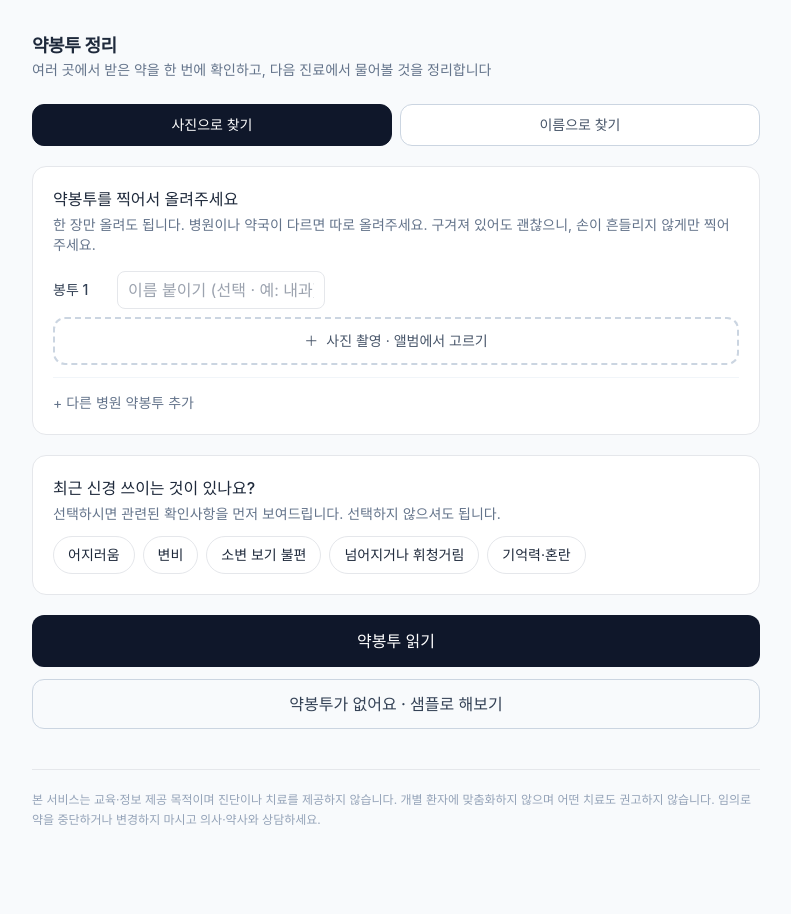
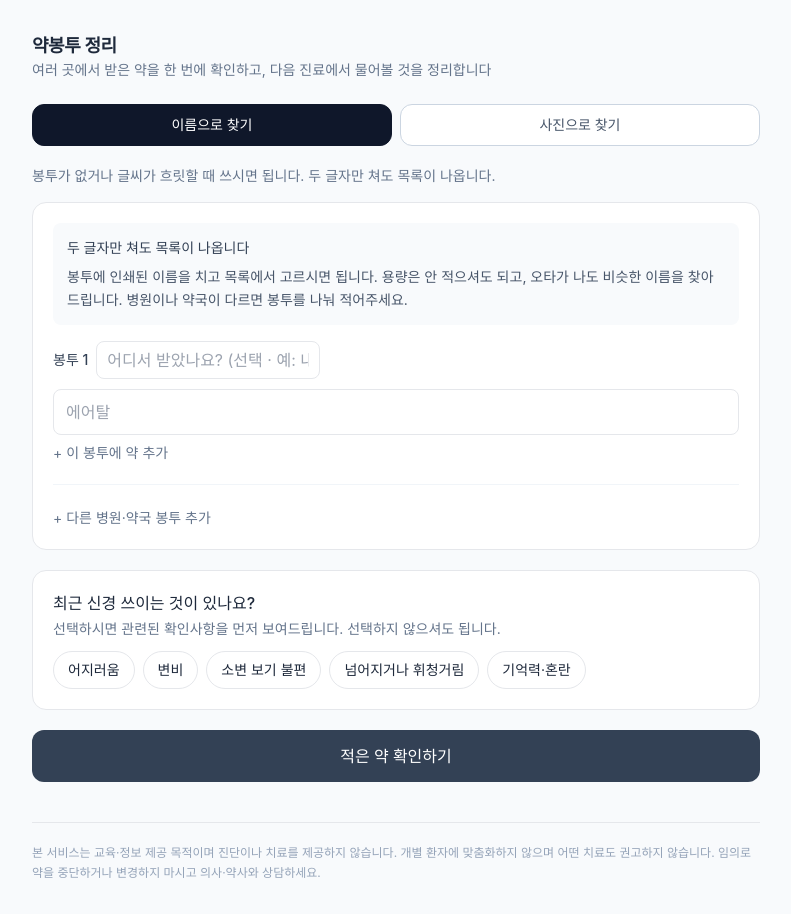
Before and after one commit to RL9-csv/medcheck, a FastAPI app: page / in a window 1280 px wide. Shown: the whole page, without its empty margins (244-1035 px from the left). Before the commit the page ends 825 px from the top, so only its background shows below. Run offline with FastAPI, Linux system fonts and the light colour scheme; parts of the project's set-up code (start-up, migrations or seed data) failed here and were passed over; some libraries are stand-ins or nearby versions.

Commit message:
이름으로 찾기를 기본 경로로 올리고, 봉투 구분과 뒤로가기를 넣는다
실기기 시험에서 사진 경로가 계속 약을 놓쳤다. 약국마다 인쇄 양식이 달라
줄 필터 규칙으로는 다 막지 못한다. 오늘만 네 번 고쳤고 네 번 다 다음
사진에서 또 놓쳤다. 규칙을 더 넣는 것은 우리가 가진 사진에 맞추는 일이라
멈춘다.

  기본 탭   이름으로 찾기. 사진은 두 번째 탭으로
  이유      이름으로 찾으면 사용자가 고른 것이 그대로 들어간다. 놓치지
            않는다. 사진은 빠르지만 양식에 따라 놓친다

봉투 구분을 살렸다. 셋을 한꺼번에 펼쳐 두면 다 채워야 하는 것으로 읽혀서
1번만 보이고 "다른 병원·약국 봉투 추가" 로 꺼낸다. 봉투를 나누는 이유는
같은 약이 서로 다른 병원에서 나오면 그게 소견이기 때문이다. 한 칸에 몰아
적으면 그 구분이 사라진다.

뒤로가기를 넣었다. 확인 화면과 결과 화면 어디에도 되돌아갈 길이 없었다.
브라우저 뒤로가기는 POST 로 온 화면에서 "양식을 다시 제출하시겠습니까" 를
띄우거나 아무 일도 안 한다. 결과를 보고 약을 고쳐 다시 해보는 것이 이
도구의 기본 사용법이라 화면 안에 길이 있어야 한다.

OCR 은 빼지 않았다. 사진이 맞는 양식이면 가장 빠르고, 지금까지 측정한
것들(45/55, 지연 개선, 기각한 가설)이 거기 붙어 있다. 다만 주 경로가
아니라 보조로 내린다.

Co-Authored-By: Claude Opus 5 (1M context) <noreply@anthropic.com>

```diff
--- a/templates/index.html
+++ b/templates/index.html
@@ -11,19 +11,19 @@
 
    한 번에 하나만 보여준다. 고르는 것은 맨 위에서 한 번만 한다. #}
 <div class="flex gap-2 mb-5" role="tablist">
+  <button type="button" id="tab-name" data-target="pane-name"
+          class="tab flex-1 py-2.5 rounded-xl text-sm font-medium border
+                 bg-slate-900 text-white border-slate-900">
+    이름으로 찾기
+  </button>
   <button type="button" id="tab-photo" data-target="pane-photo"
           class="tab flex-1 py-2.5 rounded-xl text-sm font-medium border
-                 bg-slate-900 text-white border-slate-900">
+                 bg-white text-slate-600 border-slate-300 hover:bg-slate-50">
     사진으로 찾기
-  </button>
-  <button type="button" id="tab-name" data-target="pane-name"
-          class="tab flex-1 py-2.5 rounded-xl text-sm font-medium border
-                 bg-white text-slate-600 border-slate-300 hover:bg-slate-50">
-    이름으로 찾기
   </button>
 </div>
 
-<div id="pane-photo">
+<div id="pane-photo" class="hidden">
 <form method="post" action="/upload" enctype="multipart/form-data" class="space-y-5">
 
   <div class="card p-5">
@@ -199,7 +199,7 @@
 {# 직접 입력은 사진의 대체 경로가 아니라 동등한 경로다. 그래서 숨기지
    않고 탭으로 나란히 둔다. details 안에 넣었을 때는 사진이 안 되는
    사람이 여기까지 오지 못했다. #}
-<div id="pane-name" class="hidden">
+<div id="pane-name">
   <p class="text-sm text-slate-500 mb-4">
     봉투가 없거나 글씨가 흐릿할 때 쓰시면 됩니다. 두 글자만 쳐도 목록이 나옵니다.
   </p>
@@ -221,14 +221,21 @@
           병원이나 약국이 다르면 봉투를 나눠 적어주세요.
         </div>
       </div>
+      {# 봉투 셋을 한꺼번에 펼쳐 두면 "셋 다 채워야 하나" 로 읽힌다.
+         한 봉투만 적는 사람이 대부분이므로 1번만 보이고 필요할 때 꺼낸다.
+
+         봉투를 나누는 이유는 따로 있다. 같은 약이 서로 다른 병원에서
+         나오면 그게 소견이다. 한 칸에 몰아 적으면 그 구분이 사라진다. #}
       {% set place = ['예: 내과', '예: 정형외과', '예: 약국'] %}
       {% set egs = ['에어탈', '타이레놀', '바난'] %}
       {% for i in [1,2,3] %}
-      <div class="mb-5 pb-5 {% if not loop.last %}border-b border-slate-100{% endif %}">
+      <div class="env-block {% if i > 1 %}hidden{% endif %} mb-5 pb-5
+                  {% if not loop.last %}border-b border-slate-100{% endif %}"
+           data-block="{{ i }}">
         <div class="flex items-center gap-2 mb-2.5">
           <span class="text-sm font-medium text-slate-700">봉투 {{ i }}</span>
-          <input name="label{{ i }}" placeholder="이름 붙이기 (선택 · {{ place[loop.index0] }})"
-                 class="text-base px-2.5 py-1.5 border rounded-lg flex-1 max-w-52
+          <input name="label{{ i }}" placeholder="어디서 받았나요? (선택 · {{ place[loop.index0] }})"
+                 class="text-base px-2.5 py-1.5 border rounded-lg flex-1 max-w-56
                         focus:outline-none focus:ring-2 focus:ring-slate-300">
         </div>
 
@@ -247,10 +254,15 @@
         </div>
         <button type="button" data-role="add" data-env="{{ i }}"
                 class="mt-2 text-sm text-slate-500 hover:text-slate-800">
-          + 약 추가
+          + 이 봉투에 약 추가
         </button>
       </div>
       {% endfor %}
+
+      <button type="button" id="moreenv"
+              class="text-sm text-slate-500 hover:text-slate-800">
+        + 다른 병원·약국 봉투 추가
+      </button>
     </div>
 
     {% include "_symptoms.html" %}
@@ -351,6 +363,20 @@
 
   box.querySelectorAll('.row').forEach(wire);
 
+  // 봉투는 필요할 때만 꺼낸다. 처음부터 셋을 펼치면 다 채워야 하는 것으로
+  // 읽힌다. 봉투를 나누는 이유는 같은 약이 다른 병원에서 나오면 그게
+  // 소견이기 때문이다.
+  var moreEnv = document.getElementById('moreenv');
+  if (moreEnv) {
+    moreEnv.addEventListener('click', function () {
+      var next = box.querySelector('.env-block.hidden');
+      if (!next) { return; }
+      next.classList.remove('hidden');
+      next.querySelector('[data-role=drug]').focus();
+      if (!box.querySelector('.env-block.hidden')) { this.classList.add('hidden'); }
+    });
+  }
+
   box.querySelectorAll('[data-role=add]').forEach(function (btn) {
     btn.addEventListener('click', function () {
       var rows = box.querySelector('.rows[data-env="' + btn.dataset.env + '"]');
```
Also changed, not shown: templates/confirm.html (+8 -0 lines), templates/result.html (+8 -0 lines).
